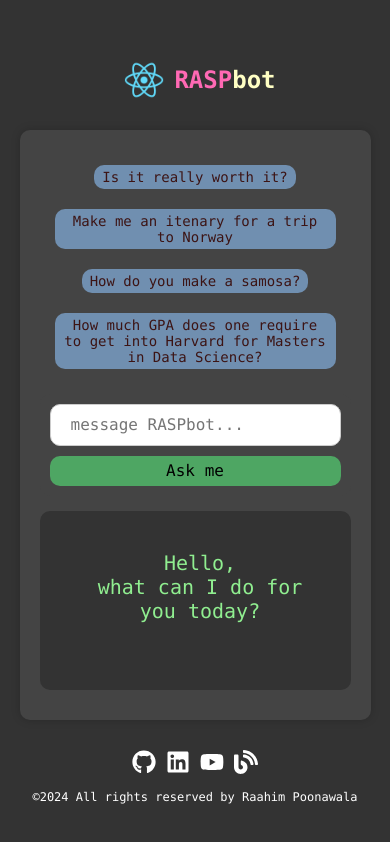
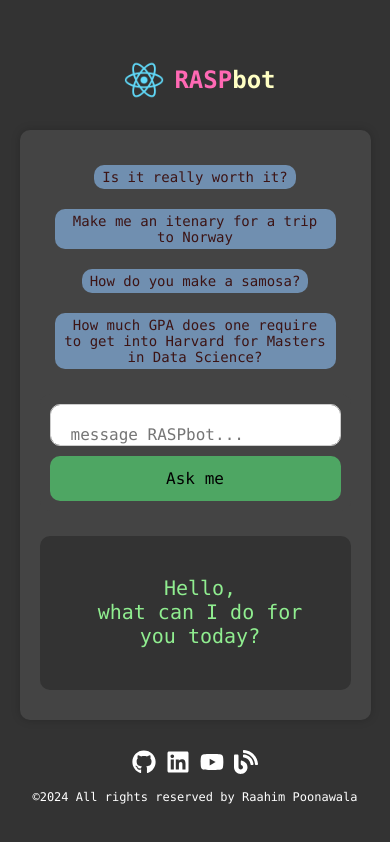
Before and after one commit to Raahim58/RASPbot-AIChat, a React (Create React App) app: page / in a window 390 px wide. Built offline with nearby package versions, Linux system fonts and the light colour scheme.

Commit message:
fetch issue pt.2

```diff
--- a/src/App.js
+++ b/src/App.js
@@ -129,7 +129,7 @@
           'Content-Type': 'application/json'
         }
       };
-      const response = await fetch('/gemini', options);
+      const response = await fetch('https://raspbot.vercel.app/:8000/gemini', options);
       const data = await response.text();
       const formattedData = data
         .replace(/\*([^*]+)\*/g, "<b>$1</b>") // Replaces *text* with <b>text</b>
@@ -205,12 +205,12 @@
           </div>
         )}
         <div className="input-container">
-          <input
+          <textarea
             value={value}
             placeholder="message RASPbot..."
             onChange={(e) => setValue(e.target.value)}
             onKeyPress={handleKeyPress}
-            rows="10"
+            rows="90"
           />
           <button onClick={getResponse} disabled={!value}>
             Ask me
--- a/src/index.css
+++ b/src/index.css
@@ -35,7 +35,7 @@
 }
 
 .search-result {
-  margin-top: 10px;
+  margin-top: 20px;
   overflow-y: auto; /* Ensure the chat history scrolls */
   padding: 20px;
   border-radius: 10px;
@@ -62,8 +62,20 @@
   padding: 10px;
   background-color: #444;
   border-radius: 10px;
+  overflow: hidden;
 }
-
+.input-container textarea {
+  flex-grow: 1;
+  height: 40px;
+  padding: 20px;
+  border: 1px solid #ccc;
+  border-radius: 10px;
+  font-size: 16px;
+  box-sizing: border-box;
+  overflow-x: auto;
+  white-space: nowrap;
+  resize: none; /* Prevents resizing of the textarea */
+}
 .input-container input {
   flex-grow: 1;
   height: 40px;
@@ -72,7 +84,8 @@
   border-radius: 10px;
   font-size: 16px;
   box-sizing: border-box;
-
+  overflow-x: auto;
+  white-space: wrap;
 }
 
 .input-container button {
@@ -214,14 +227,14 @@
     margin-bottom: 5px;
   }
 
-  .input-container input {
+  .input-container textarea {
     width: 100%;
-    height: 30px;
+    height: 20px;
   }
 
   .input-container button {
     width: 100%;
-    height: 30px;
+    height: 45px;
     text-align: center;
     padding: 0px;
   }
```
